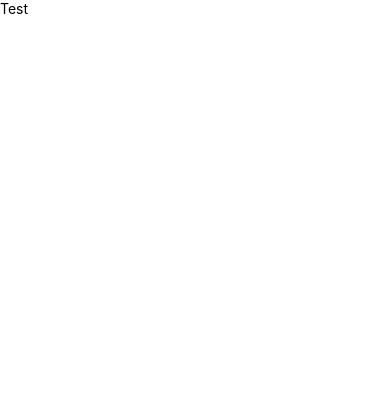
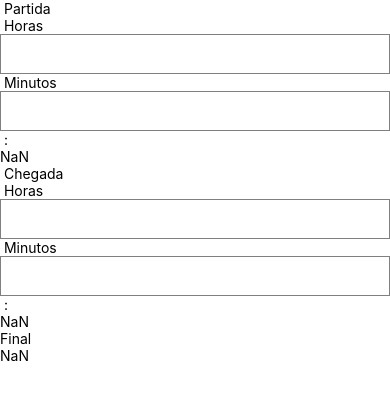
Before and after one commit to RAJ66/projectAverages, a React Native app: screen / in a window 390 px wide. Shown: the top 400 px of the page. Built offline with nearby package versions, Linux system fonts and the light colour scheme.

Commit message:
start cont time

```diff
--- a/App.js
+++ b/App.js
@@ -1,10 +1,109 @@
 import React from 'react';
-import {StyleSheet, Text} from 'react-native';
+import {StyleSheet, Text, View, TextInput} from 'react-native';
 
-const App = () => {
-  return <Text>Test</Text>;
-};
+export default class App extends React.Component {
+  constructor(props) {
+    super(props);
+    this.state = {
+      matchHours: '',
+      matchMinute: '',
+      arrivalHours: '',
+      arrivalMinute: '',
+    };
+  }
+
+  InputHoraPartida = text => {
+    if (/^\d+$/.test(text)) {
+      this.setState({
+        matchHours: text,
+      });
+    }
+  };
+  InputMinutoPartida = text => {
+    if (/^\d+$/.test(text)) {
+      this.setState({
+        matchMinute: text,
+      });
+    }
+  };
+
+  InputHoraChegada = text => {
+    if (/^\d+$/.test(text)) {
+      this.setState({
+        arrivalHours: text,
+      });
+    }
+  };
+  InputMinutoChegada = text => {
+    if (/^\d+$/.test(text)) {
+      this.setState({
+        arrivalMinute: text,
+      });
+    }
+  };
+
+  render() {
+    return (
+      <View>
+        <Text> Partida</Text>
+        <Text> Horas</Text>
+        <TextInput
+          keyboardType="numeric"
+          onChangeText={this.InputHoraPartida}
+          value={this.state.matchHours}
+          style={{height: 40, borderColor: 'gray', borderWidth: 1}}
+        />
+        <Text> Minutos</Text>
+        <TextInput
+          keyboardType="numeric"
+          onChangeText={this.InputMinutoPartida}
+          value={this.state.matchMinute}
+          style={{height: 40, borderColor: 'gray', borderWidth: 1}}
+        />
+        <Text>
+          {' '}
+          {this.state.matchHours}:{this.state.matchMinute}
+        </Text>
+
+        <Text>
+          {parseInt(this.state.matchHours * 60) +
+            parseInt(this.state.matchMinute)}{' '}
+        </Text>
+
+        <Text> Chegada</Text>
+        <Text> Horas</Text>
+        <TextInput
+          keyboardType="numeric"
+          onChangeText={this.InputHoraChegada}
+          value={this.state.arrivalHours}
+          style={{height: 40, borderColor: 'gray', borderWidth: 1}}
+        />
+        <Text> Minutos</Text>
+        <TextInput
+          keyboardType="numeric"
+          onChangeText={this.InputMinutoChegada}
+          value={this.state.arrivalMinute}
+          style={{height: 40, borderColor: 'gray', borderWidth: 1}}
+        />
+        <Text>
+          {' '}
+          {this.state.arrivalHours}:{this.state.arrivalMinute}
+        </Text>
+
+        <Text>
+          {parseInt(this.state.arrivalHours * 60) +
+            parseInt(this.state.arrivalMinute)}{' '}
+        </Text>
+        <Text>Final</Text>
+        <Text>
+          {parseInt(this.state.arrivalHours * 60) +
+            parseInt(this.state.arrivalMinute) -
+            parseInt(this.state.matchHours * 60) -
+            parseInt(this.state.matchMinute)}
+        </Text>
+      </View>
+    );
+  }
+}
 
 const styles = StyleSheet.create({});
-
-export default App;
```
